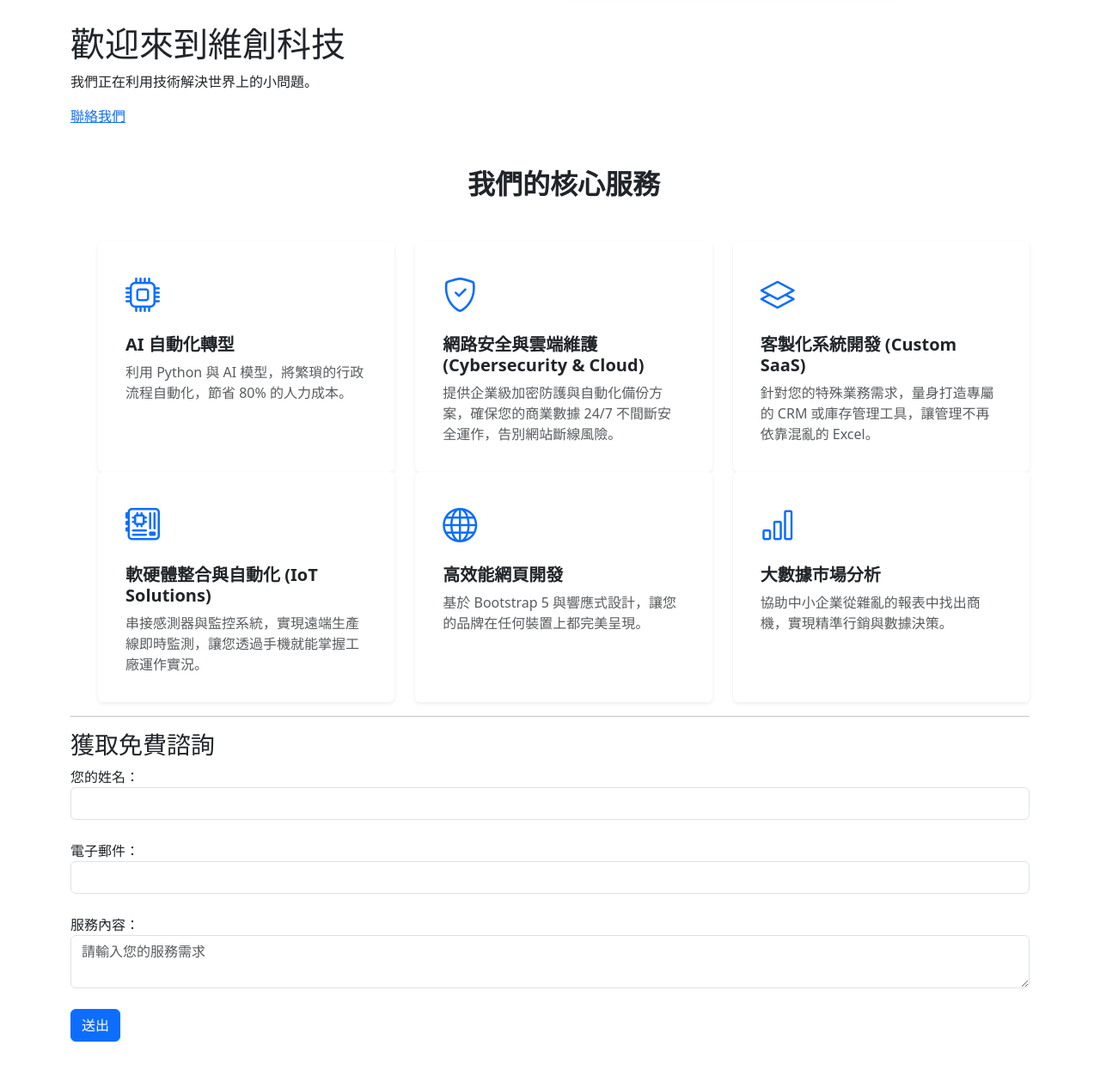
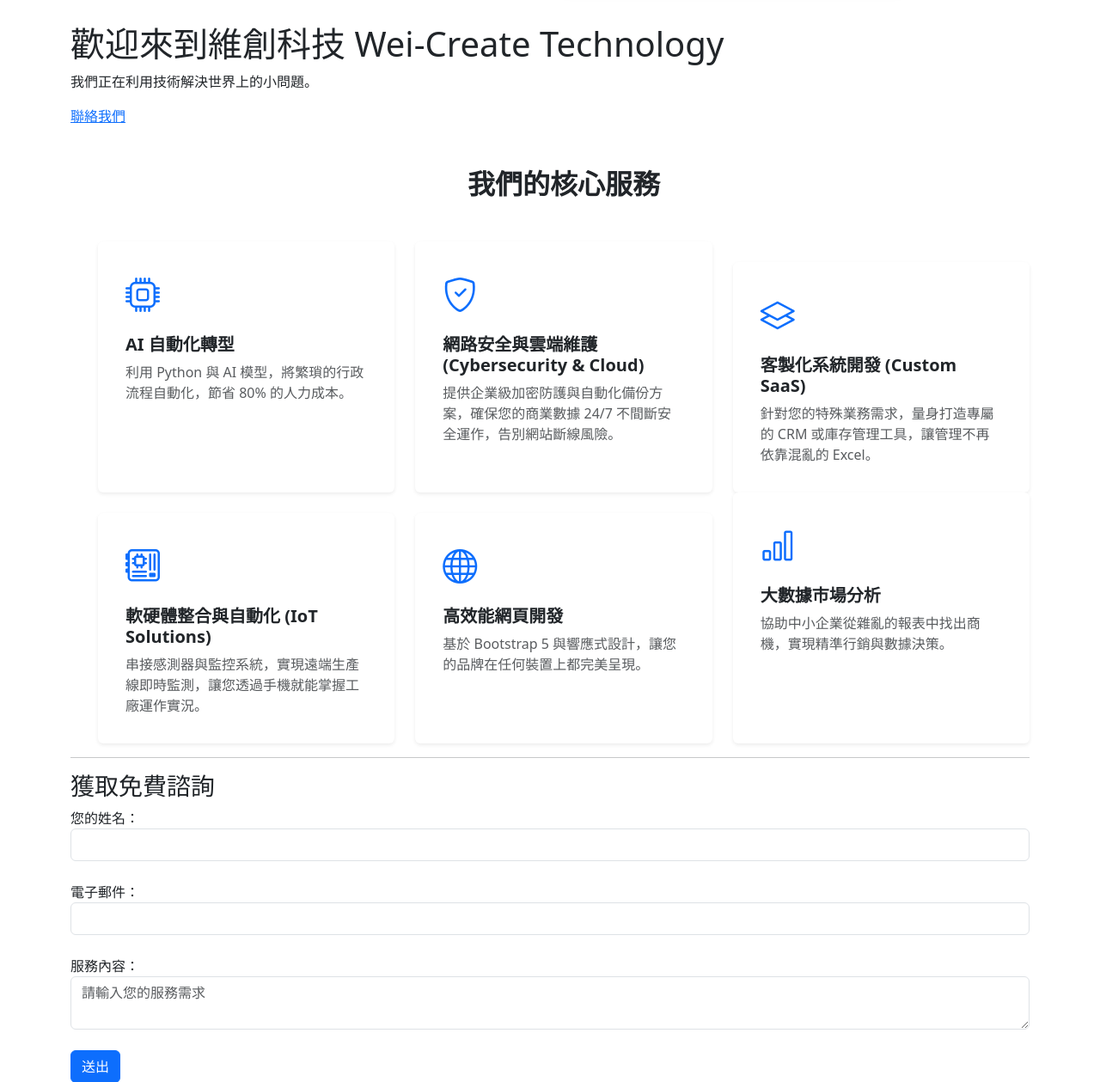
Before and after one commit to tjhz6zg6q9-sudo/my-first-startup, a Flask app: page / in a window 1280 px wide; the page is wider, and only the part inside the window is pictured. Shown: the part 425-1684 px from the top of that part at 86% size. Run offline with Flask 3, Linux system fonts and the light colour scheme.

Commit message:
Update company name to Wei-Create Technology

```diff
--- a/templates/index.html
+++ b/templates/index.html
@@ -37,7 +37,7 @@
     }
 </style>
 <link rel="stylesheet" href="https://cdn.jsdelivr.net/npm/bootstrap-icons@1.11.0/font/bootstrap-icons.css">
-    <title>維創科技</title>
+    <title>維創科技 | Wei-Create Technology</title>
     <link href="https://cdn.jsdelivr.net/npm/bootstrap@5.3.0/dist/css/bootstrap.min.css" rel="stylesheet">
     <link href="https://fonts.googleapis.com/css2?family=Noto+Sans+TC:wght@400;700&display=swap" rel="stylesheet">
 </head>
@@ -45,7 +45,9 @@
 <body>
     <nav class="navbar navbar-expand-lg navbar-dark bg-dark">
         <div class="container-fluid">
-            <a class="navbar-brand" href="#">維創科技</a>
+            <a class="navbar-brand fw-bold" href="#">
+                <i class="bi bi-code-slash me-2"></i>維創科技 Wei-Create
+            </a>
             <button class="navbar-toggler" type="button" data-bs-toggle="collapse" data-bs-target="#navbarNav">
                 <span class="navbar-toggler-icon"></span>
             </button>
@@ -75,7 +77,7 @@
                     class="img-fluid rounded shadow" alt="科技概念圖">
             </div>
         </div>
-        <h1 id="top">歡迎來到維創科技</h1>
+        <h1 id="top">歡迎來到維創科技 Wei-Create Technology</h1>
         <p>我們正在利用技術解決世界上的小問題。</p>
         <a href="https://www.google.com">聯絡我們</a>
         <ul>
@@ -102,7 +104,7 @@
         </div>
     </div>
 
-    <div class="col-md-4">
+    <div class="col-md-4 mt-4">
         <div class="card h-100 border-0 shadow-sm hover-card p-3">
             <div class="card-body">
                 <div class="mb-3 text-primary"><i class="bi bi-layers fs-1"></i></div>
@@ -112,7 +114,7 @@
         </div>
     </div>
 
-    <div class="col-md-4">
+    <div class="col-md-4 mt-4">
         <div class="card h-100 border-0 shadow-sm hover-card p-3">
             <div class="card-body">
                 <div class="mb-3 text-primary"><i class="bi bi-motherboard fs-1"></i></div>
@@ -122,7 +124,7 @@
         </div>
     </div>
 
-     <div class="col-md-4">
+     <div class="col-md-4 mt-4">
         <div class="card h-100 border-0 shadow-sm hover-card p-3">
             <div class="card-body">
                 <div class="mb-3 text-primary"><i class="bi bi-globe fs-1"></i></div>
@@ -174,9 +176,10 @@
                 <iframe src="https://www.google.com/maps/embed?pb=!1m18!1m12!1m3!1d1820.3638489901919!2d120.7307959778632!3d24.146199230779377!2m3!1f0!2f0!3f0!3m2!1i1024!2i768!4f13.1!3m3!1m2!1s0x3469235d7fb2c4a7%3A0x1cc856130460088d!2z5ZyL56uL5Yuk55uK56eR5oqA5aSn5a24!5e0!3m2!1szh-TW!2stw!4v1778620061724!5m2!1szh-TW!2stw" width="600" height="450" style="border:0;" allowfullscreen="" loading="lazy" referrerpolicy="no-referrer-when-downgrade"></iframe>
             </div>
 
-            <div class="row align-items-center">
-                <hr class="mb-4">
-                <p class="text-center">© 2026 維創科技 版權所有</p>
+            <h5 class="text-uppercase mb-4 font-weight-bold text-primary">維創資訊科技有限公司</h5>
+                <p class="text-white-50">Wei-Create Technology Co., Ltd.</p>
+
+                 <p class="text-center">© 2026 Wei-Create Technology Co., Ltd. 版權所有</p>
             </div>
         </div>
     </div>
```
